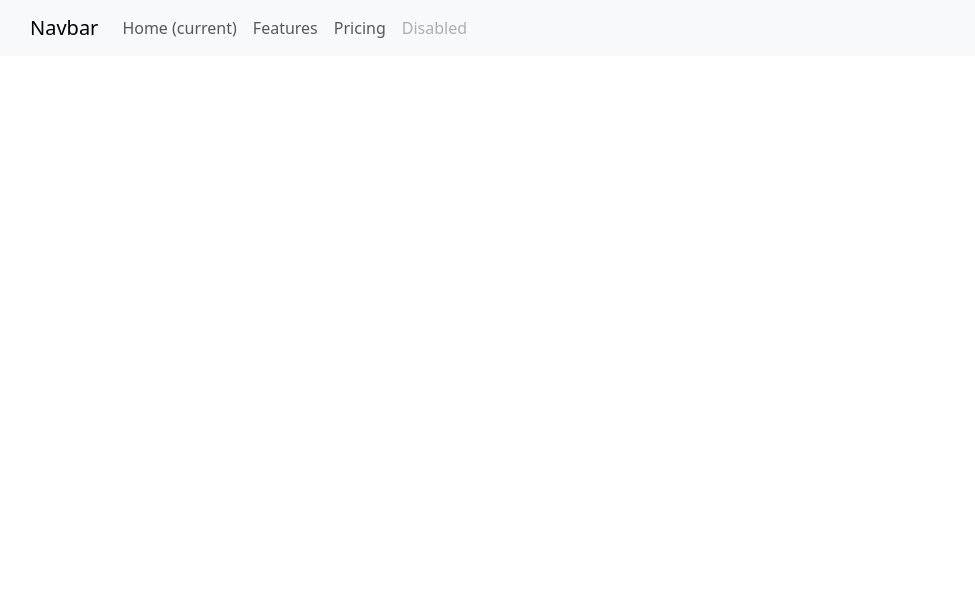
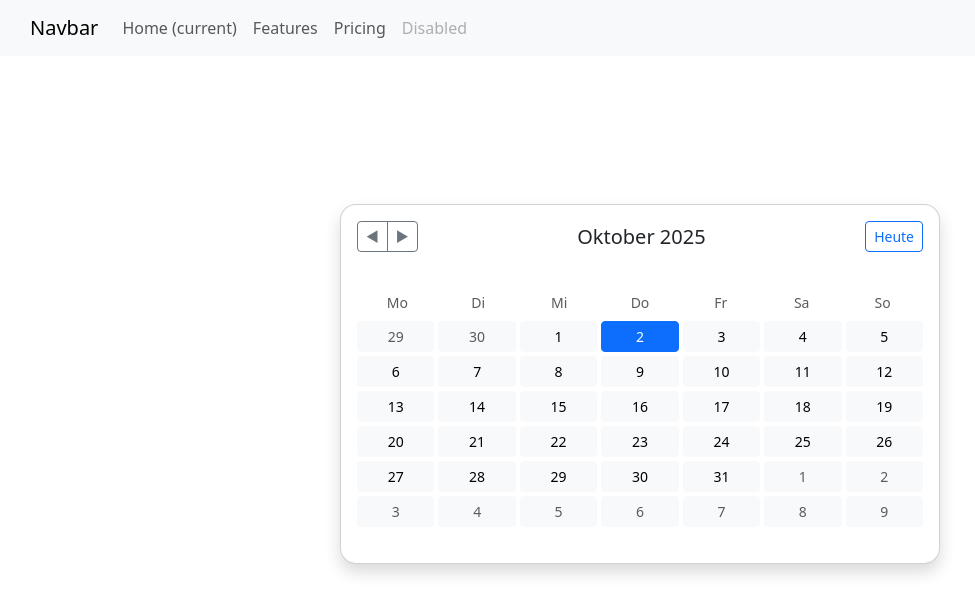
Before and after one commit to AndreiButalov/zeiterfassung_react, a React (Vite) app in the folder frontend/: page / in a window 1280 px wide. Shown: the top 614 px of the page, without its empty margins (0-975 px from the left). Built offline with nearby package versions, Linux system fonts and the light colour scheme.

Commit message:
add_CalenderComponent, add_DayComponent

```diff
--- a/frontend/src/App.jsx
+++ b/frontend/src/App.jsx
@@ -1,11 +1,16 @@
 import React from 'react'
 import Navbar from './components/Navbar/navbar'
+import Calender from './components/Calender/calender'
+
 
 
 const App = () => {
   return (
     <div className='app'>
-      <Navbar/>
+      <Navbar />
+      <div className='calender_contaner'>
+        <Calender/>
+      </div>
     </div>
   )
 }
--- a/frontend/src/components/Calender/Calender.jsx
+++ b/frontend/src/components/Calender/Calender.jsx
@@ -1,11 +1,131 @@
-import React from 'react'
+import React, { useState } from "react";
+import Day from "../Day/Day";
+
 
 const Calender = () => {
+  const [viewDate, setViewDate] = useState(new Date());
+  const [selectedDate, setSelectedDate] = useState(null);
+  const [modalOpen, setModalOpen] = useState(false);
+
+  const startOfWeek = (date) => {
+    const day = (date.getDay() + 6) % 7;
+    const copy = new Date(date);
+    copy.setDate(date.getDate() - day);
+    copy.setHours(0, 0, 0, 0);
+    return copy;
+  };
+
+  const prevMonth = () => {
+    setViewDate(new Date(viewDate.getFullYear(), viewDate.getMonth() - 1, 1));
+  };
+
+  const nextMonth = () => {
+    setViewDate(new Date(viewDate.getFullYear(), viewDate.getMonth() + 1, 1));
+  };
+
+  const goToday = () => {
+    const today = new Date();
+    setViewDate(today);
+    setSelectedDate(today);
+  };
+
+  const handleDayClick = (date) => {
+    setSelectedDate(date);
+    setModalOpen(true);
+  };
+
+  const closeModal = () => {
+    setModalOpen(false);
+  };
+
+  const renderDays = () => {
+    const month = viewDate.getMonth();
+    const start = startOfWeek(new Date(viewDate.getFullYear(), month, 1));
+    const today = new Date();
+    today.setHours(0, 0, 0, 0);
+
+    const days = [];
+    for (let i = 0; i < 42; i++) {
+      const d = new Date(start);
+      d.setDate(start.getDate() + i);
+
+      let classes = "btn btn-light btn-sm";
+      if (d.getMonth() !== month) classes += " text-muted";
+      if (d.getTime() === today.getTime())
+        classes = "btn btn-primary btn-sm text-white";
+      if (selectedDate && d.toDateString() === selectedDate.toDateString())
+        classes = "btn btn-warning btn-sm text-white";
+
+      days.push(
+        <button
+          key={i}
+          className={classes}
+          onClick={() => handleDayClick(d)}
+        >
+          {d.getDate()}
+        </button>
+      );
+    }
+    return days;
+  };
+
+  const monthNames = [
+    "Januar",
+    "Februar",
+    "März",
+    "April",
+    "Mai",
+    "Juni",
+    "Juli",
+    "August",
+    "September",
+    "Oktober",
+    "November",
+    "Dezember",
+  ];
+
   return (
-    <div>
+    <div className="card shadow rounded-4" style={{ width: "600px", minHeight: "360px" }}>
+      <div className="card-body">
+        <div className="d-flex justify-content-between align-items-center mb-3">
+          <div className="btn-group" role="group">
+            <button className="btn btn-outline-secondary btn-sm" onClick={prevMonth}>
+              ◀
+            </button>
+            <button className="btn btn-outline-secondary btn-sm" onClick={nextMonth}>
+              ▶
+            </button>
+          </div>
+          <h5 className="mb-0">
+            {monthNames[viewDate.getMonth()]} {viewDate.getFullYear()}
+          </h5>
+          <button className="btn btn-outline-primary btn-sm" onClick={goToday}>
+            Heute
+          </button>
+        </div>
 
+        <div
+          className="d-grid"
+          style={{ gridTemplateColumns: "repeat(7, 1fr)", marginTop: "40px" }}
+        >
+          <div className="text-center text-muted small">Mo</div>
+          <div className="text-center text-muted small">Di</div>
+          <div className="text-center text-muted small">Mi</div>
+          <div className="text-center text-muted small">Do</div>
+          <div className="text-center text-muted small">Fr</div>
+          <div className="text-center text-muted small">Sa</div>
+          <div className="text-center text-muted small">So</div>
+        </div>
+
+        <div className="d-grid gap-1 mt-2" style={{ gridTemplateColumns: "repeat(7, 1fr)" }}>
+          {renderDays()}
+        </div>
+      </div>
+
+      {/* Day Modal */}
+      <Day date={selectedDate} show={modalOpen} onClose={closeModal} />
     </div>
-  )
-}
+  );
+};
 
-export default Calender
+export default Calender;
--- /dev/null
+++ b/frontend/src/components/Day/Day.jsx
@@ -0,0 +1,48 @@
+import React from 'react'
+
+
+const Day = ({ date, show, onClose }) => {
+  if (!date) return null;
+
+  return (
+    <>
+      {show && (
+        <>
+          <div
+            className="modal-backdrop fade show"
+            style={{ position: "fixed", top: 0, left: 0, width: "100%", height: "100%", zIndex: 1040 }}
+          ></div>
+
+          <div
+            className="modal fade show"
+            tabIndex="-1"
+            role="dialog"
+            style={{ display: "block", zIndex: 1050 }}
+          >
+            <div className="modal-dialog modal-dialog-centered" role="document">
+              <div className="modal-content">
+                <div className="modal-header">
+                  <h5 className="modal-title">{date.toDateString()}</h5>
+                  <button type="button" className="btn-close" onClick={onClose}></button>
+                </div>
+                <div className="modal-body">
+                  <p>Hier kannst du Inhalte für {date.toDateString()} anzeigen.</p>
+                </div>
+                <div className="modal-footer">
+                  <button type="button" className="btn btn-secondary" onClick={onClose}>
+                    Close
+                  </button>
+                  <button type="button" className="btn btn-primary">
+                    Save changes
+                  </button>
+                </div>
+              </div>
+            </div>
+          </div>
+        </>
+      )}
+    </>
+  );
+};
+
+export default Day
--- a/frontend/src/index.css
+++ b/frontend/src/index.css
@@ -11,3 +11,10 @@ body{
 a {
   text-decoration: none;
 }
+
+.calender_contaner {
+    display: flex;
+    align-items: center;
+    justify-content: center;
+    height: 82vh;
+}
```
Also changed, not shown: frontend/src/components/Day/Day.css (added).
